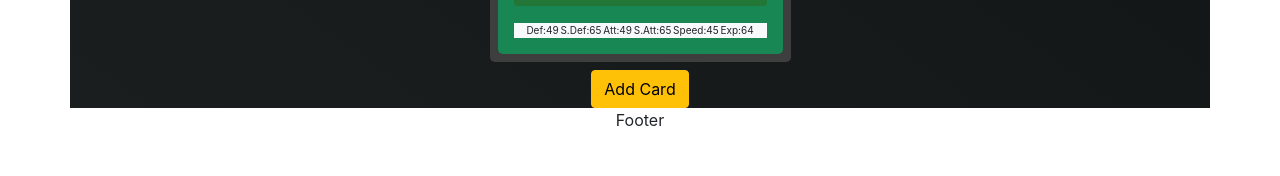
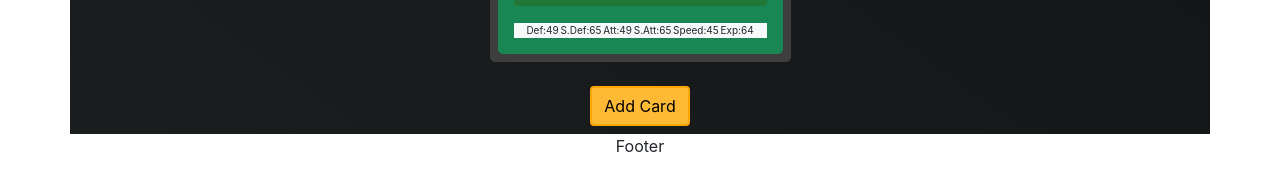
Before and after one commit to WildCodeSchool/2022-09-JS-RMT-JSCREW-Projet2-team2, a React (Vite) app in the folder frontend/: page / in a window 1280 px wide. Shown: the part 549-725 px from the top of the page. Built offline with nearby package versions, Linux system fonts and the light colour scheme.

Commit message:
hotfix husky

```diff
--- a/frontend/src/components/TemplateCard.jsx
+++ b/frontend/src/components/TemplateCard.jsx
@@ -11,7 +11,7 @@ function TemplateCard() {
               <p>Bulbasaur</p>
               <p>45Hp</p>
             </div>
-            <div className="picture-card-oneProduct bg-light"></div>
+            <div className="picture-card-oneProduct bg-light" />
             <div className="container-attack-card d-flex flex-column justify-content-around">
               <div className="attack-card d-flex justify-content-between align-items-center p-2 mt-2 rounded ">
                 <p className="move-attack justify-content-center mb-0 fw-bold">
@@ -63,9 +63,8 @@ function TemplateCard() {
         </div>
       </div>
       <button
-        className="buttonColor mt-4 mb-2"
+        className="buttonColor mt-4 mb-2 btn btn-warning mt-2"
         type="button"
-        class="btn btn-warning mt-2"
       >
         Add Card
       </button>
```
Also changed, not shown: frontend/src/components/ProgressBar.jsx (+8 -8 lines).
